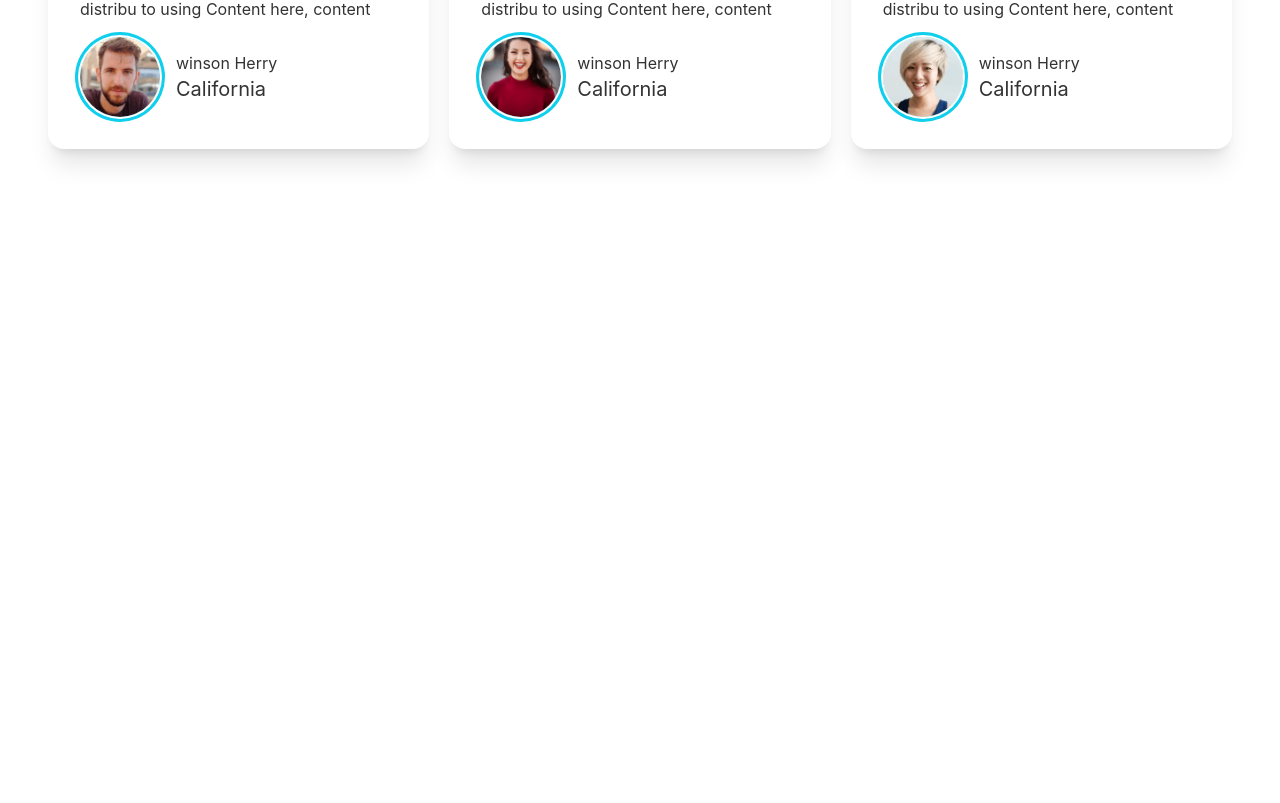
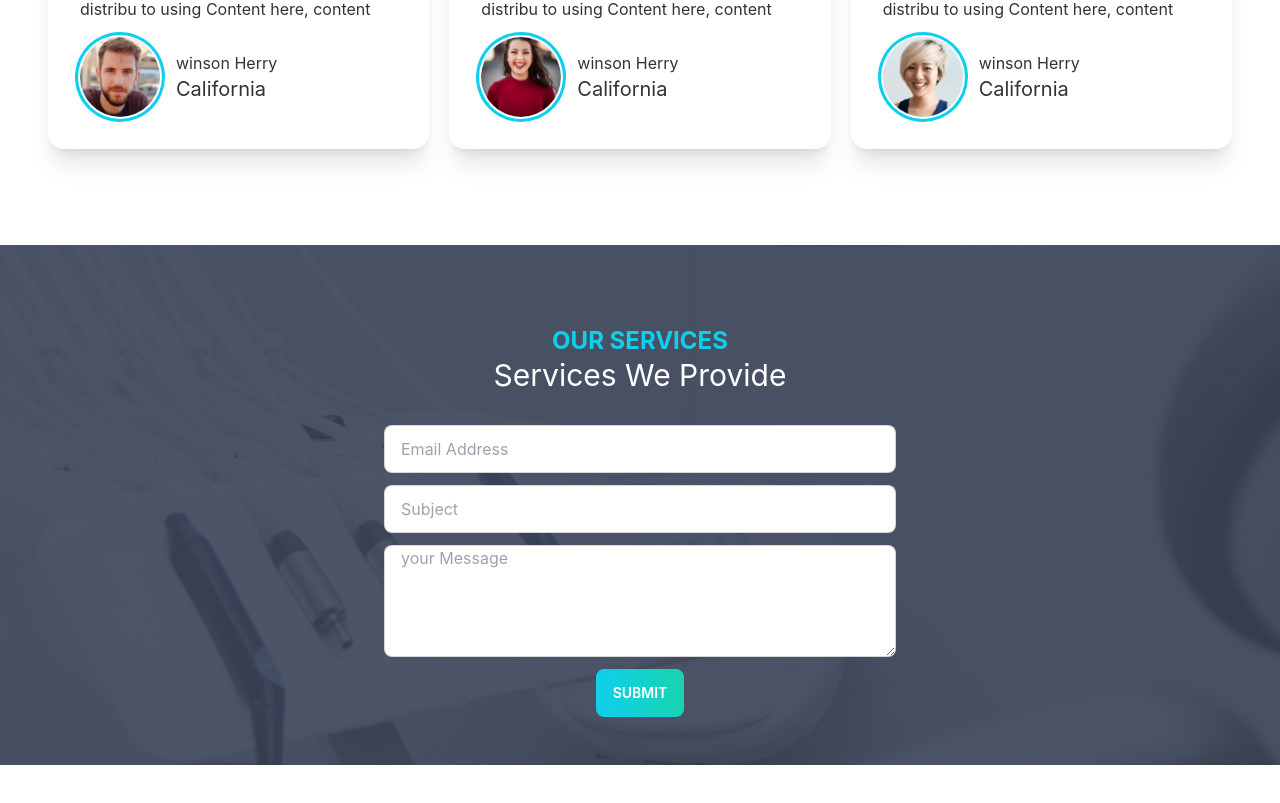
Before and after one commit to akashwebs/doctors-appoinment-client, a React (Create React App) app: page / in a window 1280 px wide. Shown: the part 3007-3810 px from the top of the page. Before the commit the page ends 3252 px from the top, so only its background shows below. Built offline with nearby package versions, Linux system fonts and the light colour scheme.

Commit message:
added contact us

```diff
--- /dev/null
+++ b/src/Pages/Home/Contacts/Contacts.js
@@ -0,0 +1,24 @@
+import React from 'react';
+import OwnButton from '../../Shared/OwnButton/OwnButton';
+import contactBg from '../../../assets/images/appointment.png'
+
+
+const Contacts = () => {
+    return (
+        <div style={{background:`url(${contactBg})`}} className='px-12 py-12 mb-28'>
+            <div className='my-8'>
+                <h2 className='text-primary text-center font-bold text-2xl'>OUR SERVICES</h2>
+                <h2 className='text-white text-center text-3xl'>Services We Provide</h2>
+            </div>
+            <div className='flex flex-col justify-center items-center'>
+                <input type="email" placeholder="Email Address" class="mb-3 input input-bordered w-full max-w-lg" />
+                <input type="text" placeholder="Subject" class="mb-3 input input-bordered w-full max-w-lg" />
+                <textarea placeholder="your Message" class="mb-3 input input-bordered w-full max-w-lg h-28" />
+                <OwnButton>Submit</OwnButton>
+            </div>
+
+        </div>
+    );
+};
+
+export default Contacts;
--- a/src/Pages/Home/Home/Home.js
+++ b/src/Pages/Home/Home/Home.js
@@ -1,5 +1,6 @@
 import React from 'react';
 import Banner from '../Banner/Banner';
+import Contacts from '../Contacts/Contacts';
 import Info from '../Info/Info';
 import MakeAppoinment from '../MakeAppoinment/MakeAppoinment';
 import Services from '../OurServices/Services/Services';
@@ -13,6 +14,7 @@ const Home = () => {
             <Services></Services>
             <MakeAppoinment></MakeAppoinment>
             <Testimonial></Testimonial>
+            <Contacts></Contacts>
         </div>
     );
 };
```
